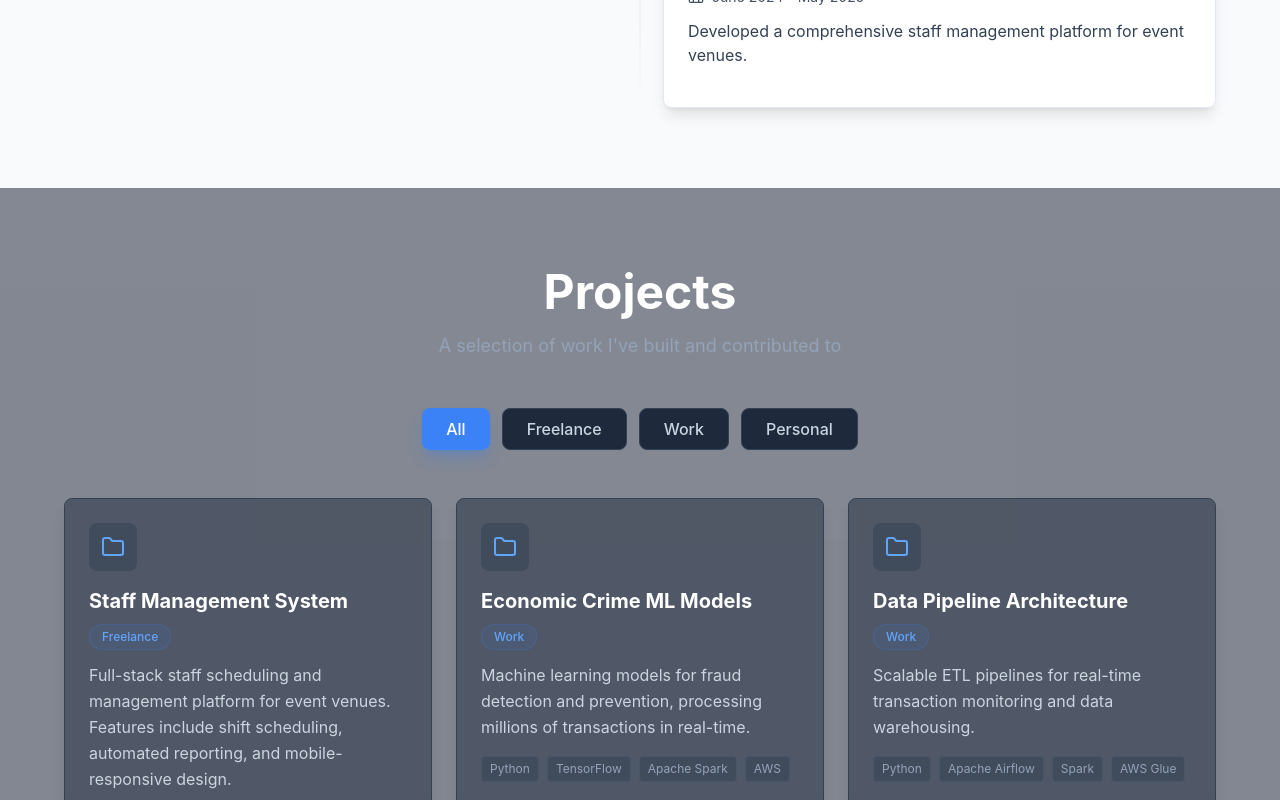
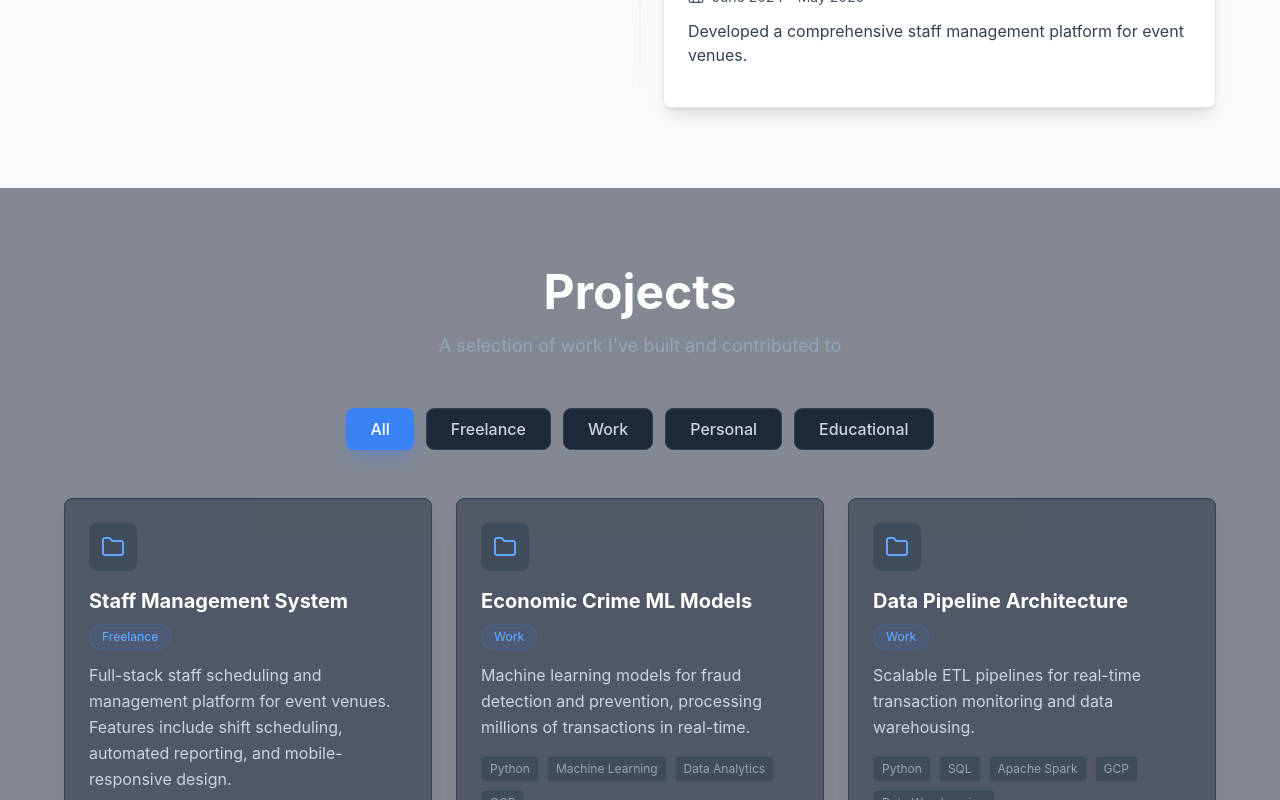
Before and after one commit to tyler-carty/tyler-carty.github.io, a React (Create React App) app: page / in a window 1280 px wide. Shown: the part 2000-2800 px from the top of the page. Built offline with nearby package versions, Linux system fonts and the light colour scheme.

Commit message:
updated information

```diff
--- a/src/data/portfolioData.js
+++ b/src/data/portfolioData.js
@@ -18,7 +18,7 @@ export const portfolioData = {
   // ============================================
   personalInfo: {
     name: "Tyler Cartwright",
-    title: "Data Scientist | Freelance Solutions Developer",
+    title: "Data Nerd | Freelance Software",
     email: "tylercartwright2606@gmail.com",
     location: "United Kingdom",
     tagline: "Building intelligent systems that solve real-world problems. Specializing in machine learning, cloud architecture, and data engineering.",
@@ -42,11 +42,11 @@ export const portfolioData = {
       team: "Economic Crime Prevention Platform",
       description: "Leading data science initiatives to combat financial crime through advanced analytics and machine learning.",
       achievements: [
-        "Developing ML models for fraud detection and prevention",
+        "Development of machine learning models for AML purposes",
         "Building scalable data pipelines for real-time transaction monitoring",
         "Collaborating with cross-functional teams to implement AI-driven solutions"
       ],
-      technologies: ["Python", "Machine Learning", "Data Analytics", "Cloud Platforms"]
+      technologies: ["Python", "Machine Learning", "Data Analytics", "GCP"]
     },
     {
       id: 2,
@@ -58,10 +58,10 @@ export const portfolioData = {
       description: "Built and maintained data infrastructure supporting fraud detection systems.",
       achievements: [
         "Designed and implemented ETL pipelines processing millions of transactions daily",
-        "Optimized data warehouse queries improving performance by 40%",
-        "Developed automated data quality monitoring systems"
+        "Introduced over 100 new data points to the data warehouse, directly improving the accuracy of the models",
+        "Optimized spark applications for performance and cost efficiency, saving £500,000 per year"
       ],
-      technologies: ["Python", "SQL", "Apache Spark", "AWS", "Data Warehousing"]
+      technologies: ["Python", "SQL", "Apache Spark", "GCP", "Data Warehousing"]
     },
     {
       id: 3,
@@ -72,11 +72,11 @@ export const portfolioData = {
       team: "Homes Platform",
       description: "Contributed to cloud-native applications supporting mortgage services.",
       achievements: [
-        "Developed microservices using modern cloud architecture patterns",
-        "Implemented CI/CD pipelines reducing deployment time by 60%",
-        "Collaborated on API design and documentation"
+        "Developed incident detection systems within Azure to reduce response times from hours to minutes",
+        "Migrated a central microservices application to Azure to improve scalability and reliability",
+        "Automated health checks and alerting systems to reduce application downtime by 50%"
       ],
-      technologies: ["Java", "Spring Boot", "AWS", "Docker", "Kubernetes", "CI/CD"]
+      technologies: ["Javascript", "Azure", "Docker", "Kubernetes", "CI/CD"]
     }
   ],
 
@@ -91,11 +91,11 @@ export const portfolioData = {
       period: "June 2024 - May 2025",
       description: "Developed a comprehensive staff management platform for event venues.",
       achievements: [
-        "Built full-stack web application with real-time scheduling capabilities",
+        "Built full-stack web application to handle shift tracking and payroll management",
         "Implemented role-based access control and automated reporting",
-        "Reduced administrative overhead by 50% through automation"
+        "Reduced administrative overhead by 95% through automation of manual tasks"
       ],
-      technologies: ["React", "Node.js", "PostgreSQL", "AWS"]
+      technologies: ["React", "Node.js"]
     }
   ],
 
@@ -108,7 +108,7 @@ export const portfolioData = {
       title: "Staff Management System",
       category: "Freelance",
       description: "Full-stack staff scheduling and management platform for event venues. Features include shift scheduling, automated reporting, and mobile-responsive design.",
-      technologies: ["React", "Node.js", "PostgreSQL", "AWS"],
+      technologies: ["React", "Node.js"],
       github: null, // Private client work
       demo: null,
       featured: true
@@ -118,7 +118,7 @@ export const portfolioData = {
       title: "Economic Crime ML Models",
       category: "Work",
       description: "Machine learning models for fraud detection and prevention, processing millions of transactions in real-time.",
-      technologies: ["Python", "TensorFlow", "Apache Spark", "AWS"],
+      technologies: ["Python", "Machine Learning", "Data Analytics", "GCP"],
       github: null, // Proprietary
       demo: null,
       featured: true
@@ -128,7 +128,7 @@ export const portfolioData = {
       title: "Data Pipeline Architecture",
       category: "Work",
       description: "Scalable ETL pipelines for real-time transaction monitoring and data warehousing.",
-      technologies: ["Python", "Apache Airflow", "Spark", "AWS Glue"],
+      technologies: ["Python", "SQL", "Apache Spark", "GCP", "Data Warehousing"],
       github: null, // Proprietary
       demo: null,
       featured: true
@@ -143,6 +143,16 @@ export const portfolioData = {
       github: "https://github.com/tyler-carty/tyler-carty.github.io",
       demo: "https://tylercartwright.co.uk",
       featured: false
+    },
+    {
+      id: 5,
+      title: "WaniKani Statistics Tracker",
+      category: "Educational",
+      description: "A web application to track and visualize WaniKani progress. Shared with thousands of users to help them track their progress and stay motivated.",
+      technologies: ["Javascript", "PWA", "Github Actions"],
+      github: "https://github.com/tyler-cartwright/wanikani-stats-tracker",
+      demo: "https://tyler-cartwright.github.io/wanikani-stats-tracker/",
+      featured: false
     }
   ],
 
@@ -155,11 +165,10 @@ export const portfolioData = {
       "JavaScript",
       "TypeScript",
       "Java",
-      "SQL",
-      "R"
+      "SQL"
     ],
     cloud: [
-      "AWS (Lambda, S3, EC2, Glue, Redshift)",
+      "GCP",
       "Azure",
       "Docker",
       "Kubernetes",
@@ -167,28 +176,23 @@ export const portfolioData = {
     ],
     dataScience: [
       "Machine Learning",
-      "Deep Learning",
-      "TensorFlow",
-      "PyTorch",
       "Scikit-learn",
+      "LightGBM",
       "Pandas",
       "NumPy"
     ],
     dataEngineering: [
       "Apache Spark",
-      "Apache Airflow",
+      "BigQuery",
+      "Java",
       "ETL Pipelines",
       "Data Warehousing",
-      "PostgreSQL",
-      "MongoDB"
     ],
     webDevelopment: [
       "React",
       "Node.js",
       "Express",
       "REST APIs",
-      "GraphQL",
-      "Spring Boot"
     ],
     tools: [
       "Git",
@@ -213,7 +217,7 @@ export const portfolioData = {
       achievements: [
         "Dean's Award recipient (all years)",
         "Specialized in Machine Learning and Data Science",
-        "Final year project: Advanced ML techniques for predictive analytics"
+        "Final year project: Analysis of advanced ML techniques for predictive analytics in finance"
       ]
     }
   ]
```
Also changed, not shown: 1 other file (tests, documents, lock files or other folders).
